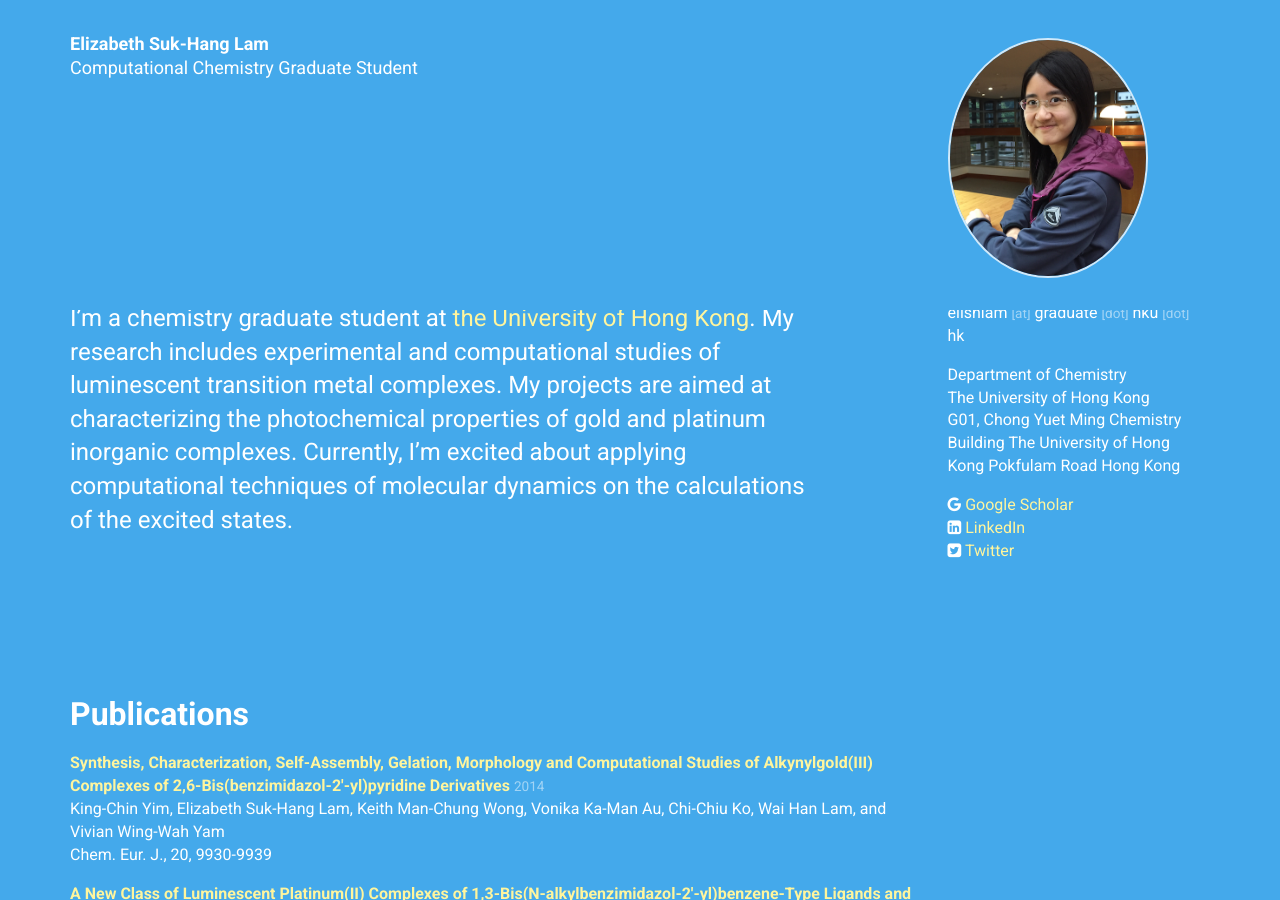
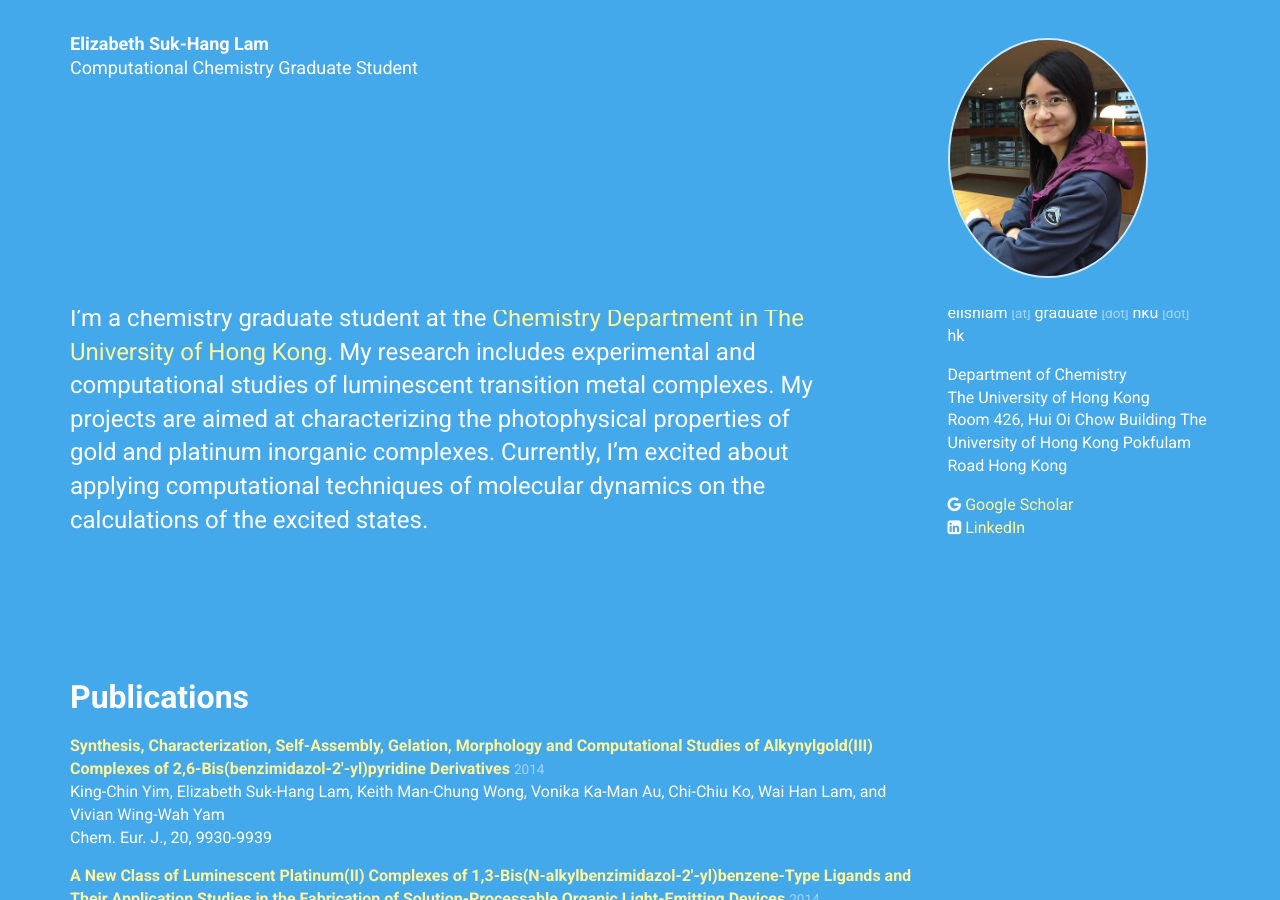
Before and after one commit to elilam/elilam.github.io, a Jekyll site: the page built from index.html, in a window 1280 px wide and 900 px high. Built offline with Jekyll 4.4.1, drawn with Linux system fonts in a browser that asks for light colours; nearby versions of some CDN libraries.

Commit message:
Update personal.yml

```diff
--- a/_data/personal.yml
+++ b/_data/personal.yml
@@ -13,7 +13,7 @@ department: Department of Chemistry
 institution: The University of Hong Kong
 
 mailing_address: >
-  G01, Chong Yuet Ming Chemistry Building
+  Room 426, Hui Oi Chow Building
   The University of Hong Kong
   Pokfulam Road
   Hong Kong
@@ -27,19 +27,15 @@ profiles:
     network: LinkedIn
     username:
     url: https://www.linkedin.com/pub/ian-li/1/681/8b0
-  -
-    network: Twitter
-    username: ianli
-    url: https://twitter.com/ianli/
 
 intro:
   title: Hello!
   body: >
-    I'm a chemistry graduate student at
-    [the University of Hong Kong](http://www.chemistry.hku.hk/index_home.php).
+    I'm a chemistry graduate student at the
+    [Chemistry Department in The University of Hong Kong](http://www.chemistry.hku.hk/index_home.php).
     My research includes experimental and computational studies of
     luminescent transition metal complexes.
-    My projects are aimed at characterizing the photochemical properties of
+    My projects are aimed at characterizing the photophysical properties of
     gold and platinum inorganic complexes.
     Currently, I'm excited about applying computational techniques of molecular dynamics on
     the calculations of the excited states.
```
